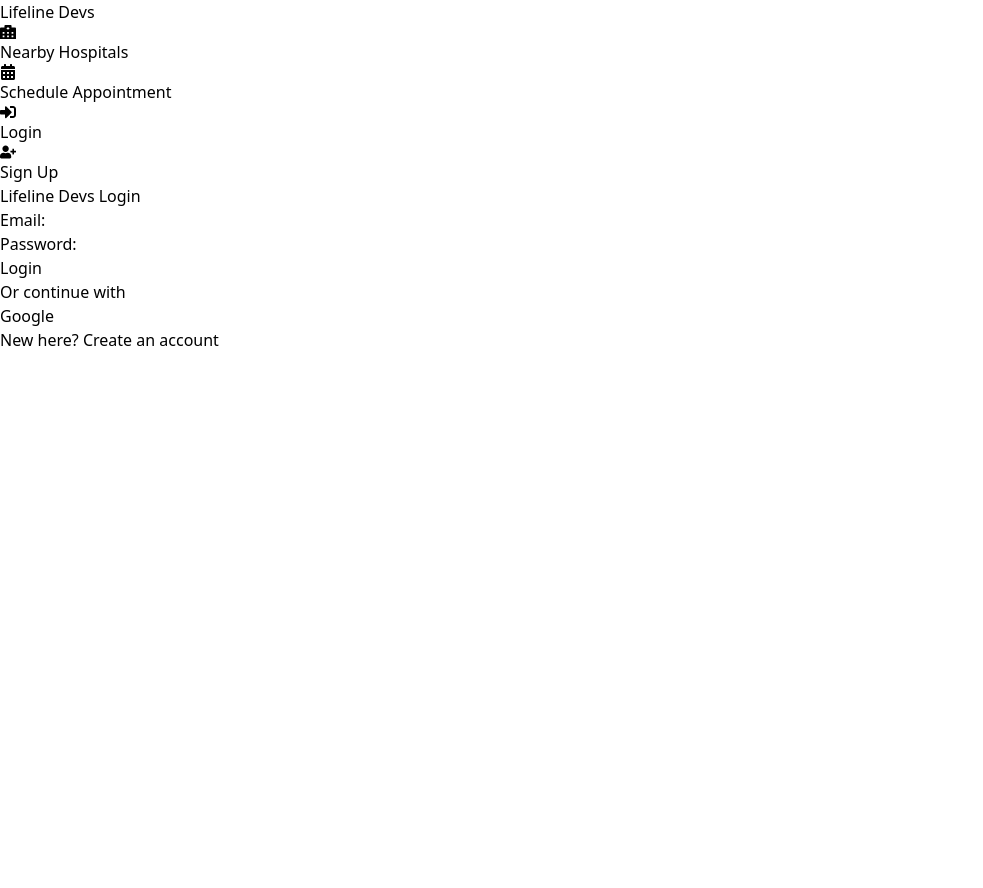
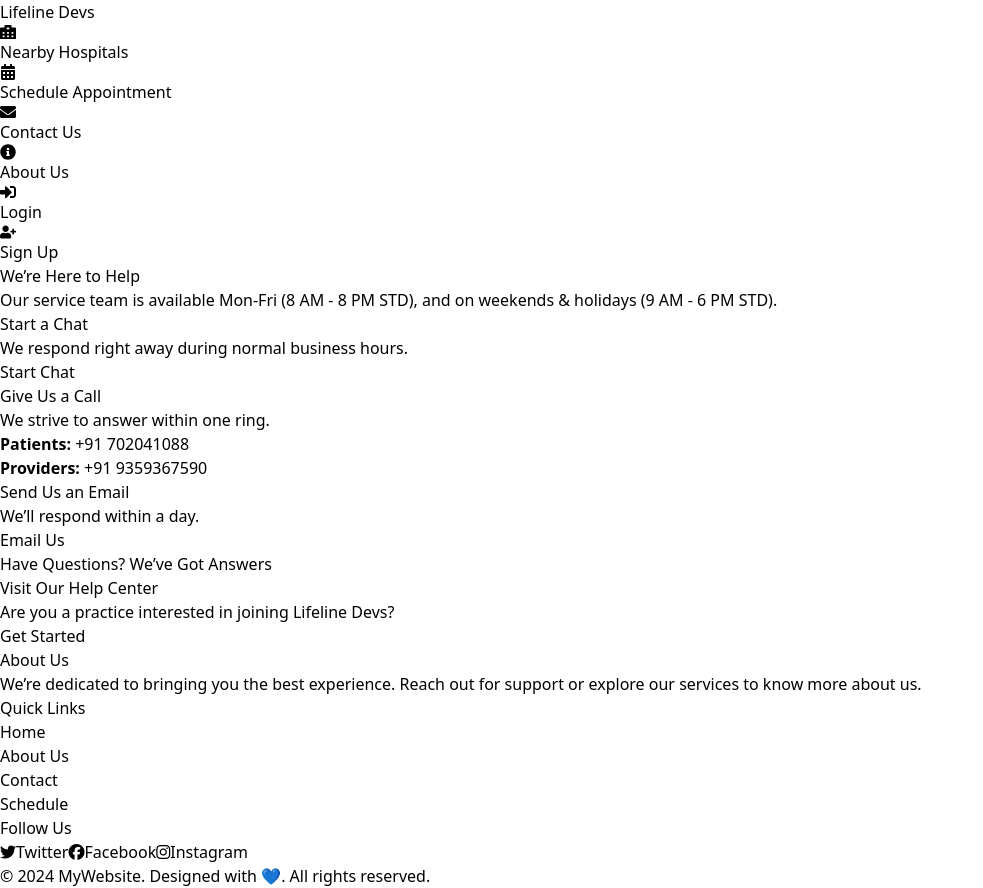
Before and after one commit to dilip7654/bits-pilani-API-hackathon, a React (Vite) app: page /Contact in a window 1280 px wide. Shown: the whole page, without its empty margins (0-983 px from the left). Before the commit the page ends 800 px from the top, so only its background shows below. Built offline with nearby package versions, Linux system fonts and the light colour scheme.

Commit message:
Add footer, set bg color, enhance navbar, and style map page
- Footer added, overall background color set.
- Navbar: logo redirects to home.
- Styled "Nearby Maps" page: updated cards, removed extra navbar, changed font/heading, improved search bar.

```diff
--- a/src/App.jsx
+++ b/src/App.jsx
@@ -1,28 +1,31 @@
-
-import { Route } from 'react-router-dom'
-import { Routes } from 'react-router-dom'
-import Home from './components/home'
-import Map from './components/map'
-import Signup from './components/Signup'
-import Schedule from './components/schedule'
-import Navbar from './components/navbar'
-import Contact from './components/contact'
+import { Route, Routes } from 'react-router-dom';
+import Home from './components/home';
+import Map from './components/map';
+import Signup from './components/Signup';
+import Schedule from './components/schedule';
+import Navbar from './components/navbar';
+import Footer from './components/Footer';
+import Contact from './components/contact';
 import 'react-toastify/dist/ReactToastify.css';
-import Login from './components/Login'
+import Login from './components/Login';
+import About from './components/about';
+import '@fortawesome/fontawesome-free/css/all.min.css';
 
 export default function App() {
   return (
     <>
-    <Navbar/>
-    <Routes>
-      <Route path="/" element = {<Home/>}/>;
-      <Route path="/Map" element = {<Map/>}/>;
-      <Route path="/signup" element = {<Signup/>}/>;
-      <Route path="/Schedule" element = {<Schedule/>}/>;
-      <Route path="/login" element = {<Login/>}/>;
-      <Route path="/Contact" element={<Contact />} />
-    </Routes>
+      <Navbar />
+      <Routes>
+        <Route path="/Home" element={<Home />} />
+        <Route path="/Map" element={<Map />} />
+        <Route path="/signup" element={<Signup />} />
+        <Route path="/Schedule" element={<Schedule />} />
+        <Route path="/login" element={<Login />} />
+        <Route path="/Contact" element={<Contact />} />
+        <Route path="/About" element={<About />} />
+      </Routes>
 
+      <Footer />
     </>
   );
 }
--- a/src/components/Card.jsx
+++ b/src/components/Card.jsx
@@ -2,8 +2,8 @@ import React from 'react';
 // import { FaHospital } from "react-icons/fa";
 const Card = (props) => {
   return (
-    <div className="h-60 w-60 hover:scale-105 transition duration-200 ease-in-out flex flex-col items-center justify-center p-4 bg-white rounded-lg shadow-lg hover:shadow-xl border border-gray-200">
-    <img src={props.image} alt={props.name} className="w-24 h-24 rounded-full mb-4" />
+    <div className="h-[155px] w-[155px] hover:scale-105 transition duration-200 ease-in-out flex flex-col items-center justify-center p-3 bg-white rounded-lg shadow-lg hover:shadow-xl border border-gray-200">
+    <img src={props.image} alt={props.name} className="w-20 h-20 rounded-full mb-4" />
     <p className="text-lg font-semibold text-gray-800 mt-2">{props.name}</p>
   </div>
 
--- /dev/null
+++ b/src/components/Footer.jsx
@@ -0,0 +1,99 @@
+import React from "react";
+
+const Footer = () => {
+  return (
+    <footer className="bg-gradient-to-t from-[#90e0ef] to-[#fdf4d1] text-[#03045e] py-10">
+      <div className="max-w-7xl mx-auto px-6 md:px-8 grid grid-cols-1 md:grid-cols-3 gap-8">
+        {/* Left Section */}
+        <div className="flex flex-col items-center md:items-start">
+          <h3 className="text-xl font-bold mb-3 text-[#0077b6]">About Us</h3>
+          <p className="text-sm text-center md:text-left leading-relaxed">
+            We’re dedicated to bringing you the best experience. Reach out for support or explore our services to know more about us.
+          </p>
+        </div>
+
+        {/* Middle Section */}
+        <div className="flex flex-col items-center">
+          <h3 className="text-xl font-bold mb-3 text-[#0077b6]">Quick Links</h3>
+          <ul className="space-y-2">
+            <li>
+              <a
+                href="/Home"
+                className="hover:text-[#00b4d8] transition font-medium"
+              >
+                Home
+              </a>
+            </li>
+            <li>
+              <a
+                href="/About"
+                className="hover:text-[#00b4d8] transition font-medium"
+              >
+                About Us
+              </a>
+            </li>
+            <li>
+              <a
+                href="/Contact"
+                className="hover:text-[#00b4d8] transition font-medium"
+              >
+                Contact
+              </a>
+            </li>
+            <li>
+              <a
+                href="/Schedule"
+                className="hover:text-[#00b4d8] transition font-medium"
+              >
+                Schedule
+              </a>
+            </li>
+          </ul>
+        </div>
+
+        {/* Right Section */}
+        <div className="flex flex-col items-center md:items-end">
+          <h3 className="text-xl font-bold mb-3 text-[#0077b6]">Follow Us</h3>
+          <div className="flex flex-col items-center space-y-4">
+            <a
+              href="https://twitter.com"
+              target="_blank"
+              rel="noopener noreferrer"
+              className="text-[#0077b6] hover:text-[#00b4d8] transition flex items-center space-x-2"
+            >
+              <i className="fab fa-twitter text-2xl"></i>
+              <span>Twitter</span>
+            </a>
+            <a
+              href="https://facebook.com"
+              target="_blank"
+              rel="noopener noreferrer"
+              className="text-[#0077b6] hover:text-[#00b4d8] transition flex items-center space-x-2"
+            >
+              <i className="fab fa-facebook text-2xl"></i>
+              <span>Facebook</span>
+            </a>
+            <a
+              href="https://instagram.com"
+              target="_blank"
+              rel="noopener noreferrer"
+              className="text-[#0077b6] hover:text-[#00b4d8] transition flex items-center space-x-2"
+            >
+              <i className="fab fa-instagram text-2xl"></i>
+              <span>Instagram</span>
+            </a>
+          </div>
+        </div>
+      </div>
+
+      {/* Bottom Section */}
+      <div className="border-t border-[#00b4d8] mt-6 pt-4 text-center">
+        <p className="text-sm text-[#03045e]">
+          © 2024 MyWebsite. Designed with 💙. All rights reserved.
+        </p>
+      </div>
+    </footer>
+  );
+};
+
+export default Footer;
--- a/src/components/Heading.jsx
+++ b/src/components/Heading.jsx
@@ -3,8 +3,10 @@ import React from 'react'
 const Heading = () => {
   return (
     <div className="text_map_page">
-      <h1 className="flex justify-center text-6xl font-sans font-bold text-[#0077b6]">Welcome to Lifeline Devs</h1>
-      <h3 className="flex justify-center text-3xl my-1 font-bold text-[#03045e]">Delivering Safe and Comprehensive Care</h3>
+      <h1 className="flex justify-center text-5xl font-sans font-bold text-[#0077b6]" style={{
+      fontFamily: 'gt-super, Georgia, Cambria, "Times New Roman", Times, serif',
+    }}>Locate the Best Hospitals Around You With Lifeline Devs</h1>
+      <h3 className="flex justify-center text-2xl my-1 font-medium text-[#03045e]">Delivering Safe and Comprehensive Care</h3>
     </div>
   )
 }
--- a/src/components/contact.jsx
+++ b/src/components/contact.jsx
@@ -1,53 +1,74 @@
-export default function Contact(){
-  return(
-    <div className="flex items-center justify-center min-h-screen bg-blue-50">
-            <div className="bg-white p-8 rounded-lg shadow-lg w-full max-w-md">
-                <h2 className="text-2xl font-bold text-center text-blue-600 mb-6">
-                    Lifeline Devs Login
-                </h2>
+import React from "react";
 
-                <form className="space-y-4">
-                    <div className="space-y-2">
-                        <label className="block text-gray-700 font-medium" htmlFor="email">
-                            Email:
-                        </label>
-                        <input
-                            type="email"
-                            required
-                            className="w-full p-2 border border-gray-300 rounded focus:outline-none focus:ring-2 focus:ring-blue-500"
-                        />
-                    </div>
+const Contact = () => {
+  return (
+    <div className="min-h-screen bg-gradient-to-b from-[#fcefef] to-[#90e0ef] flex flex-col items-center py-12">
+      <header className="text-center mb-12">
+        <h1 className="text-4xl font-bold text-[#03045e]">We’re Here to Help</h1>
+        <p className="text-lg text-[#0077b6] mt-4">
+          Our service team is available Mon-Fri (8 AM - 8 PM STD), and on weekends & holidays (9 AM - 6 PM STD).
+        </p>
+      </header>
 
-                    <div className="space-y-2">
-                        <label className="block text-gray-700 font-medium" htmlFor="password">
-                            Password:
-                        </label>
-                        <input
-                            type="password"
-                            required
-                            className="w-full p-2 border border-gray-300 rounded focus:outline-none focus:ring-2 focus:ring-blue-500"
-                        />
-                    </div>
+      {/* Contact Cards */}
+      <div className="grid grid-cols-1 md:grid-cols-3 gap-8 max-w-5xl w-full">
+        {/* Chat Card */}
+        <div className="bg-white rounded-lg shadow-lg p-6 hover:shadow-2xl transition">
+          <h2 className="text-2xl font-semibold text-[#0077b6]">Start a Chat</h2>
+          <p className="text-[#03045e] mt-2">
+            We respond right away during normal business hours.
+          </p>
+          <button className="mt-4 px-4 py-2 bg-[#0077b6] text-white rounded-lg hover:bg-[#00b4d8] transition">
+            Start Chat
+          </button>
+        </div>
 
-                    <button type="submit" className="w-full py-2 bg-blue-600 text-white font-bold rounded hover:bg-blue-700">
-                        Login
-                    </button>
-                </form>
+        {/* Call Card */}
+        <div className="bg-white rounded-lg shadow-lg p-6 hover:shadow-2xl transition">
+          <h2 className="text-2xl font-semibold text-[#0077b6]">Give Us a Call</h2>
+          <p className="text-[#03045e] mt-2">We strive to answer within one ring.</p>
+          <div className="mt-4">
+            <p>
+              <strong>Patients:</strong> +91 702041088
+            </p>
+            <p>
+              <strong>Providers:</strong> +91 9359367590
+            </p>
+          </div>
+        </div>
 
-                <div className="text-center my-4">
-                    <span className="px-2 text-gray-500 text-sm block">Or continue with</span>
-                </div>
+        {/* Email Card */}
+        <div className="bg-white rounded-lg shadow-lg p-6 hover:shadow-2xl transition">
+          <h2 className="text-2xl font-semibold text-[#0077b6]">Send Us an Email</h2>
+          <p className="text-[#03045e] mt-2">We’ll respond within a day.</p>
+          <a
+            href="mailto:service@zocdoc.com"
+            className="mt-4 inline-block px-4 py-2 bg-[#0077b6] text-white rounded-lg hover:bg-[#00b4d8] transition"
+          >
+            Email Us
+          </a>
+        </div>
+      </div>
 
-                <div className="flex justify-center space-x-2">
-                    <button className="w-full p-2 border border-gray-300 rounded focus:outline-none focus:ring-2 focus:ring-blue-500">
-                        Google
-                    </button>
-                </div>
+      {/* FAQ Section */}
+      <section className="mt-12 text-center">
+        <h2 className="text-2xl font-semibold text-[#03045e] mb-6">
+          Have Questions? We’ve Got Answers
+        </h2>
+        <button className="px-6 py-3 bg-[#fbb13c] text-[#03045e] rounded-lg hover:bg-[#f8e16c] transition">
+          Visit Our Help Center
+        </button>
+      </section>
 
-                <p className="text-center mt-4 text-sm">
-                    New here? <a href="/signup" className="font-semibold text-blue-600 hover:underline">Create an account</a>
-                </p>
-            </div>
-        </div>
-    );
+      {/* Get Started Section */}
+      <footer className="mt-16 bg-[#90e0ef] py-6 w-full text-center">
+        <p className="text-[#03045e] text-lg">Are you a practice interested in joining Lifeline Devs?</p>
+        <button className="mt-2 px-6 py-3 bg-[#0077b6] text-white rounded-lg hover:bg-[#00b4d8] transition">
+          Get Started
+        </button>
+      </footer>
+    </div>
+  );
 };
+
+export default Contact;
--- a/src/components/mapPage/NavHome.jsx
+++ /dev/null
@@ -1,23 +0,0 @@
-import React from 'react'
-import { FaRegCircleUser } from "react-icons/fa6";
-const NavHome = () => {
-  return (
-    <div className='bg-white h-20 w-[100%] m-0 '
-    style={{
-      backgroundImage: 'linear-gradient(to right, #4facfe 0%, #00f2fe 100%)',
-
-    }}>
-                <div className='flex justify-between'>
-                    <p className='font-bold text-[2.6rem] mt-2 ml-6 text-red-600'>LifeLine Dev</p>
-                    <p className='flex justify-center gap-4 mr-6'>
-                    <a href="/Home" className='text-[1.3rem]  mt-5 bg-blue-500 text-white rounded h-8 w-20 text-center'>Logout</a>
-                    <a href="/Contact" className='font-bold text-[1.2rem]'><FaRegCircleUser className='ml-3 mt-2 '/> Profile</a>
-                    </p>
-
-                </div>
-
-    </div>
-  )
-}
-
-export default NavHome
--- a/src/components/navbar.jsx
+++ b/src/components/navbar.jsx
@@ -1,35 +1,46 @@
 import { Link } from "react-router-dom";
-import { FaHome, FaHospitalAlt, FaCalendarAlt, FaSignInAlt, FaUserPlus } from "react-icons/fa";
+import { FaHome, FaHospitalAlt, FaCalendarAlt, FaSignInAlt, FaUserPlus, FaInfoCircle, FaEnvelope } from "react-icons/fa";
 
 export default function Navbar() {
     return (
-        <nav className="bg-gradient-to-r from-[#0077b6] to-[#00b4d8] shadow-lg ">
+        <nav className="bg-gradient-to-r from-[#0077b6] to-[#00b4d8] shadow-lg">
             <div className="container mx-auto flex items-center justify-between h-16 px-6 lg:px-12">
                 {/* Brand Name with Animation */}
+                <Link to="/Home">
                 <div className="text-[#f8e16c] text-2xl font-bold tracking-widest hover:scale-110 transition-transform duration-300 ease-out">
-                 Lifeline Devs
+                    Lifeline Devs
                 </div>
+                </Link>
 
                 {/* Navigation Links with Icons and Hover Animation */}
                 <ul className="flex gap-6 text-base">
-
                     <Link to="/Map">
-                        <li className="flex items-center gap-2 text-[#fcefef] font-medium px-4 py-1.5 rounded-lg hover:bg-[#fbb13c] hover:text-[#03045e] transition-all duration-300 ease-in-out transform hover:scale-105 cursor-pointer shadow-md hover:shadow-lg">
+                        <li className="flex items-center gap-2 text-[#fcefef] font-medium px-1 py-1.5 rounded-lg hover:bg-[#fbb13c] hover:text-[#03045e] transition-all duration-300 ease-in-out transform hover:scale-105 cursor-pointer shadow-md hover:shadow-lg">
                             <FaHospitalAlt /> Nearby Hospitals
                         </li>
                     </Link>
                     <Link to="/Schedule">
-                        <li className="flex items-center gap-2 text-[#fcefef] font-medium px-4 py-1.5 rounded-lg hover:bg-[#fbb13c] hover:text-[#03045e] transition-all duration-300 ease-in-out transform hover:scale-105 cursor-pointer shadow-md hover:shadow-lg">
+                        <li className="flex items-center gap-2 text-[#fcefef] font-medium px-1 py-1.5 rounded-lg hover:bg-[#fbb13c] hover:text-[#03045e] transition-all duration-300 ease-in-out transform hover:scale-105 cursor-pointer shadow-md hover:shadow-lg">
                             <FaCalendarAlt /> Schedule Appointment
                         </li>
                     </Link>
+                    <Link to="/Contact">
+                        <li className="flex items-center gap-2 text-[#fcefef] font-medium px-1 py-1.5 rounded-lg hover:bg-[#fbb13c] hover:text-[#03045e] transition-all duration-300 ease-in-out transform hover:scale-105 cursor-pointer shadow-md hover:shadow-lg">
+                            <FaEnvelope /> Contact Us
+                        </li>
+                    </Link>
+                    <Link to="/About">
+                        <li className="flex items-center gap-2 text-[#fcefef] font-medium px-1 py-1.5 rounded-lg hover:bg-[#fbb13c] hover:text-[#03045e] transition-all duration-300 ease-in-out transform hover:scale-105 cursor-pointer shadow-md hover:shadow-lg">
+                            <FaInfoCircle /> About Us
+                        </li>
+                    </Link>
                     <Link to="/login">
-                        <li className="flex items-center gap-2 text-[#fcefef] font-medium px-4 py-1.5 rounded-lg hover:bg-[#fbb13c] hover:text-[#03045e] transition-all duration-300 ease-in-out transform hover:scale-105 cursor-pointer shadow-md hover:shadow-lg">
+                        <li className="flex items-center gap-2 text-[#fcefef] font-medium px-1 py-1.5 rounded-lg hover:bg-[#fbb13c] hover:text-[#03045e] transition-all duration-300 ease-in-out transform hover:scale-105 cursor-pointer shadow-md hover:shadow-lg">
                             <FaSignInAlt /> Login
                         </li>
                     </Link>
                     <Link to="/signup">
-                        <li className="flex items-center gap-2 text-[#03045e] font-medium px-4 py-1.5 bg-[#f8e16c] rounded-lg hover:bg-[#fbb13c] hover:text-[#03045e] transition-all duration-300 ease-in-out transform hover:scale-105 cursor-pointer shadow-md hover:shadow-lg">
+                        <li className="flex items-center gap-2 text-[#03045e] font-medium px-1 py-1.5 bg-[#f8e16c] rounded-lg hover:bg-[#fbb13c] hover:text-[#03045e] transition-all duration-300 ease-in-out transform hover:scale-105 cursor-pointer shadow-md hover:shadow-lg">
                             <FaUserPlus /> Sign Up
                         </li>
                     </Link>
```
Also changed, not shown: src/components/home.jsx (+55 -23 lines), src/components/map.jsx (+13 -22 lines), src/components/patient-interface/Searchbar.jsx (+54 -9 lines).
